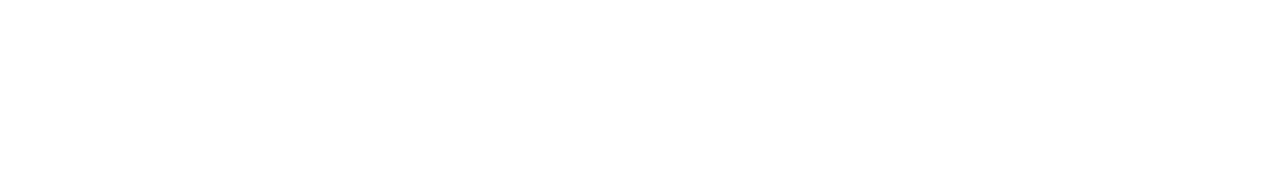
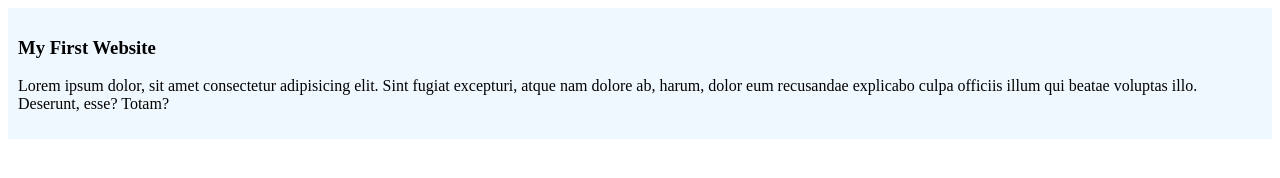
Before and after one commit to sagorsenanupam/my-simple-website, a plain HTML site: page index.html in a window 1280 px wide. Drawn offline with Linux system fonts and the light colour scheme.

Commit message:
Added the first blog

```diff
--- /dev/null
+++ b/Styles/blog.css
@@ -0,0 +1,4 @@
+div {
+  background-color: aliceblue;
+  padding: 10px;
+}
--- a/index.html
+++ b/index.html
@@ -3,7 +3,17 @@
   <head>
     <meta charset="UTF-8" />
     <meta name="viewport" content="width=device-width, initial-scale=1.0" />
-    <title>Document</title>
+    <title>My Simple Website</title>
+    <link rel="stylesheet" href="Styles/blog.css"
   </head>
-  <body></body>
+  <body>
+    <div>
+      <h3>My First Website</h3>
+      <p>
+        Lorem ipsum dolor, sit amet consectetur adipisicing elit. Sint fugiat
+        excepturi, atque nam dolore ab, harum, dolor eum recusandae explicabo
+        culpa officiis illum qui beatae voluptas illo. Deserunt, esse? Totam?
+      </p>
+    </div>
+  </body>
 </html>
```
